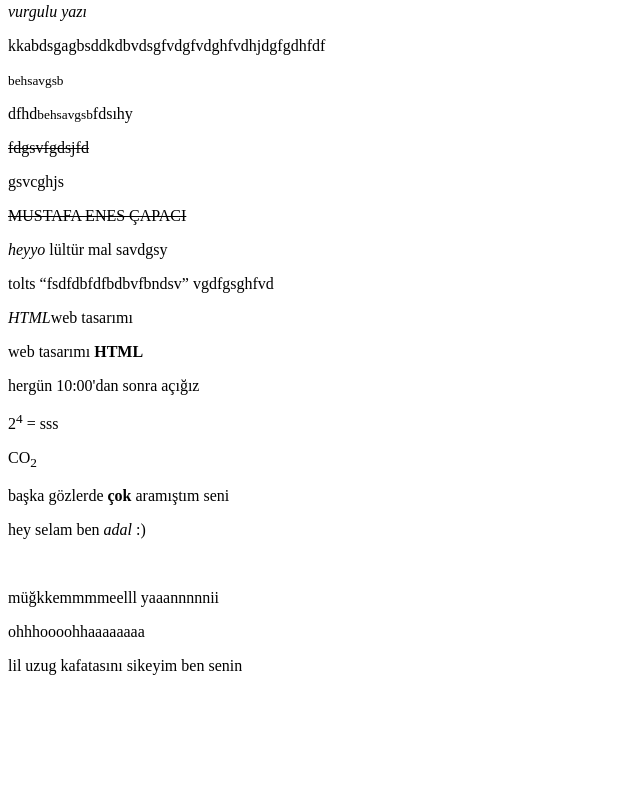
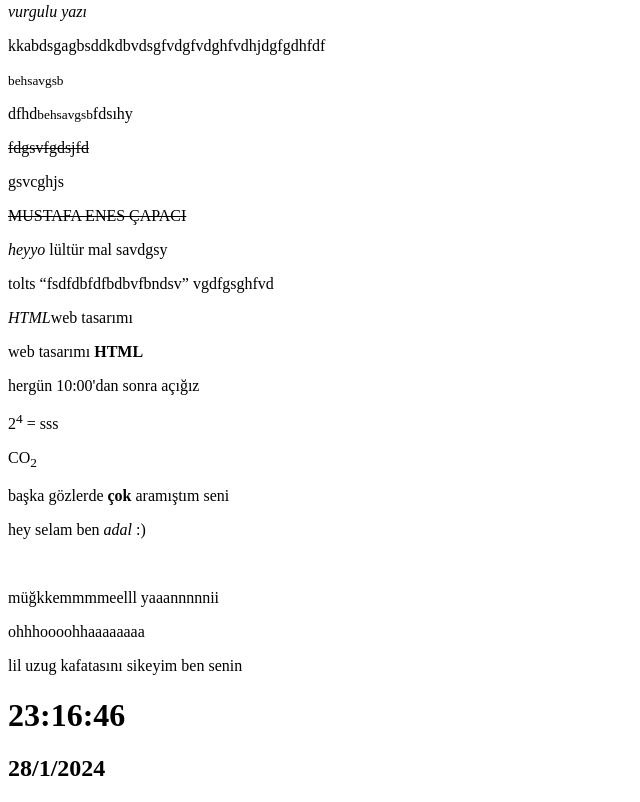
Before and after one commit to taifuru/kodcu, a plain HTML site: page index.html in a window 1280 px wide. Shown: the part 1421-2223 px from the top of the page, without its empty margins (0-640 px from the left). Before the commit the page ends 2118 px from the top, so only its background shows below. Drawn offline with Linux system fonts and the light colour scheme.

Commit message:
Update index.html

```diff
--- a/index.html
+++ b/index.html
@@ -98,7 +98,7 @@
     <h1 id="saat"></h1>
     <h2 id="tarih"></h2>
 
-    <script src="scripts.js"><script>
+    <script src="scripts.js"> </script>
 
 </body>
 </html>
```
